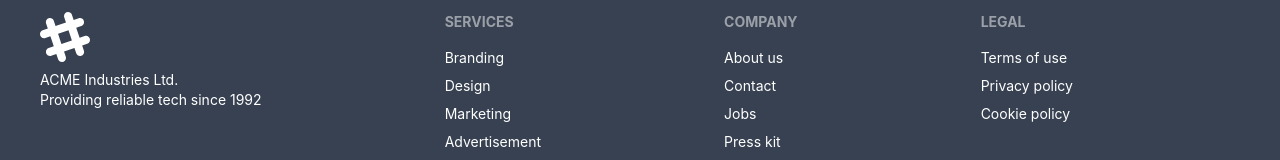
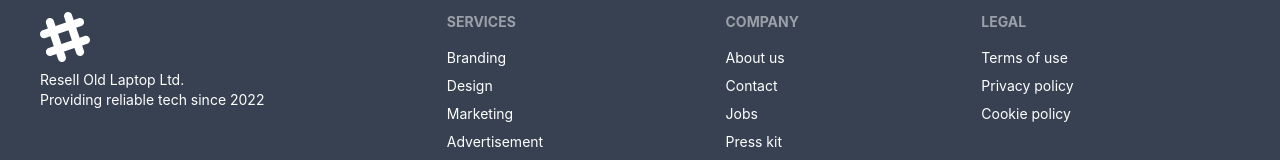
Before and after one commit to mdansarulislam641/resell-laptop-client, a React (Create React App) app: page / in a window 1280 px wide. Shown: the part 2381-2541 px from the top of the page. Built offline with nearby package versions, Linux system fonts and the light colour scheme; no server answers.

Commit message:
some change

```diff
--- a/src/Pages/Home/Home/Home.js
+++ b/src/Pages/Home/Home/Home.js
@@ -1,16 +1,24 @@
 import React from 'react';
+import { useContext } from 'react';
+import Loading from '../../../Components/Loading';
+import { AuthContext } from '../../../contexts/AuthProvider';
 import AdvertiseProduct from '../AdvertiseProduct/AdvertiseProduct';
 import Categories from '../Categories/Categories';
 import HeroArea from '../HeroArea/HeroArea';
 import JoinUs from '../JoinUs/JoinUs';
 
 const Home = () => {
+    const {loading} = useContext(AuthContext)
     return (
         <div>
-           <HeroArea/>
-           <Categories></Categories>
-           <AdvertiseProduct></AdvertiseProduct>
-           <JoinUs></JoinUs>
+           { loading ? <Loading></Loading> :
+          <>
+              <HeroArea/>
+            <Categories></Categories>
+            <AdvertiseProduct></AdvertiseProduct>
+            <JoinUs></JoinUs>
+          </>
+           }
         </div>
     );
 };
--- a/src/Shared/Footer/Footer.js
+++ b/src/Shared/Footer/Footer.js
@@ -6,7 +6,7 @@ const Footer = () => {
         <footer className="footer p-10 bg-gray-700 text-white">
         <div>
           <svg width="50" height="50" viewBox="0 0 24 24" xmlns="http://www.w3.org/2000/svg" fillRule="evenodd" clipRule="evenodd" className="fill-current"><path d="M22.672 15.226l-2.432.811.841 2.515c.33 1.019-.209 2.127-1.23 2.456-1.15.325-2.148-.321-2.463-1.226l-.84-2.518-5.013 1.677.84 2.517c.391 1.203-.434 2.542-1.831 2.542-.88 0-1.601-.564-1.86-1.314l-.842-2.516-2.431.809c-1.135.328-2.145-.317-2.463-1.229-.329-1.018.211-2.127 1.231-2.456l2.432-.809-1.621-4.823-2.432.808c-1.355.384-2.558-.59-2.558-1.839 0-.817.509-1.582 1.327-1.846l2.433-.809-.842-2.515c-.33-1.02.211-2.129 1.232-2.458 1.02-.329 2.13.209 2.461 1.229l.842 2.515 5.011-1.677-.839-2.517c-.403-1.238.484-2.553 1.843-2.553.819 0 1.585.509 1.85 1.326l.841 2.517 2.431-.81c1.02-.33 2.131.211 2.461 1.229.332 1.018-.21 2.126-1.23 2.456l-2.433.809 1.622 4.823 2.433-.809c1.242-.401 2.557.484 2.557 1.838 0 .819-.51 1.583-1.328 1.847m-8.992-6.428l-5.01 1.675 1.619 4.828 5.011-1.674-1.62-4.829z"></path></svg>
-          <p>ACME Industries Ltd.<br/>Providing reliable tech since 1992</p>
+          <p>Resell Old Laptop Ltd.<br/>Providing reliable tech since 2022</p>
         </div>
         <div>
           <span className="footer-title">Services</span>
```
Also changed, not shown: 1 other file (tests, documents, lock files or other folders).
